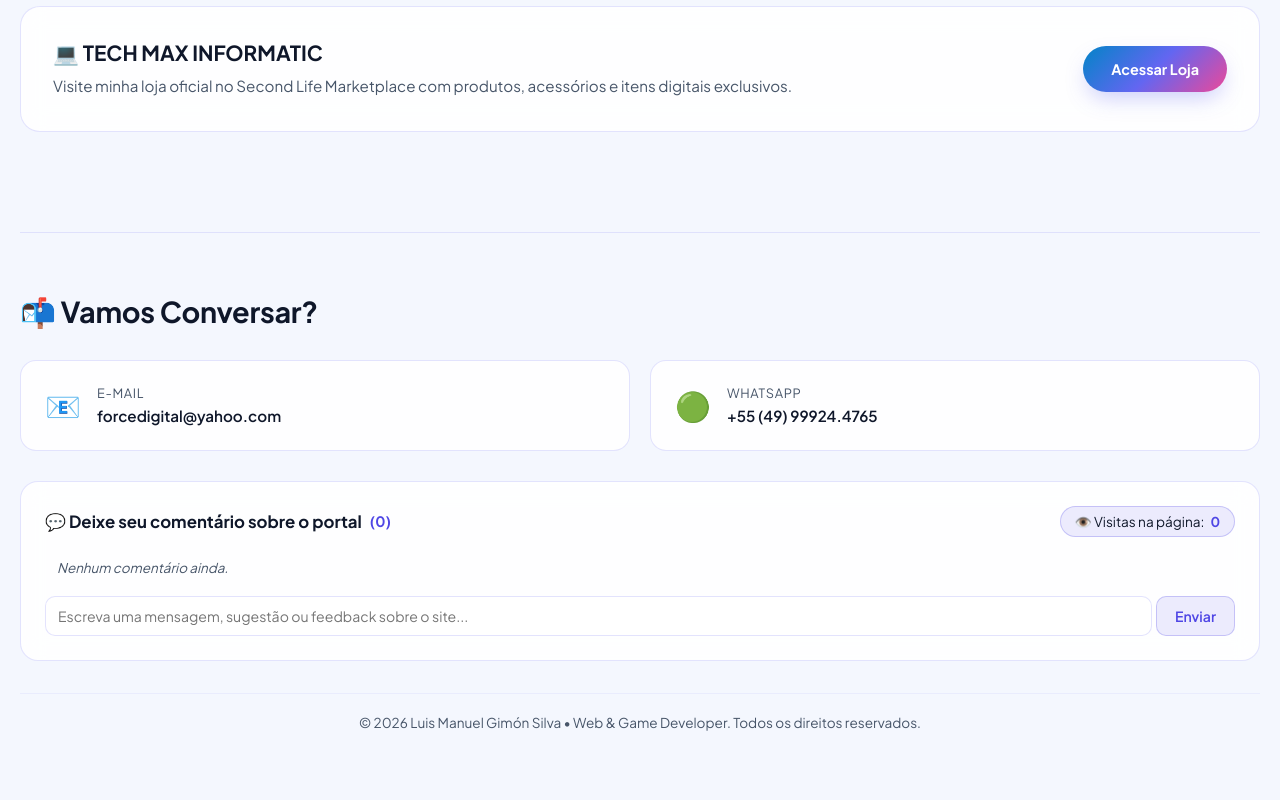
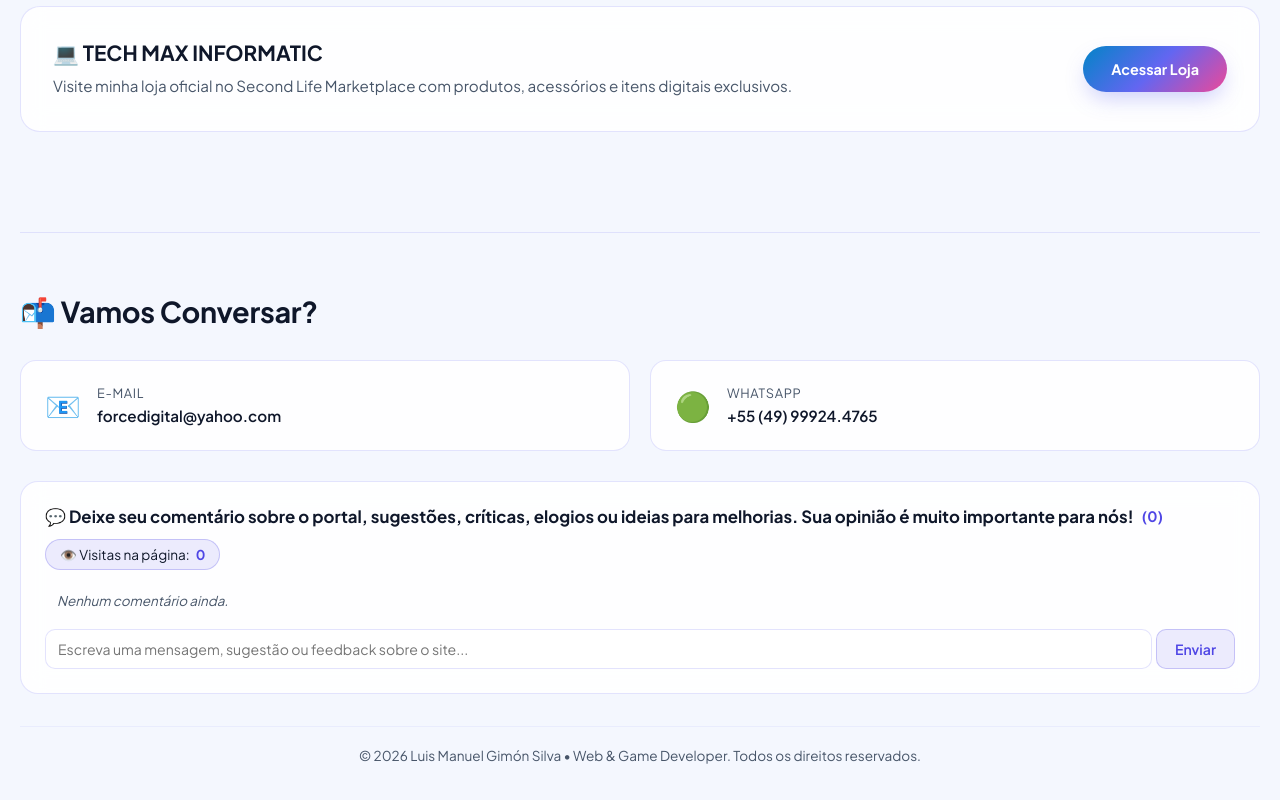
Before and after one commit to LuisGimon1972/meusitedev, a plain HTML site: page index.html in a window 1280 px wide. Shown: the part 3233-4033 px from the top of the page. Drawn offline with Linux system fonts and the light colour scheme; no server answers.

Commit message:
ideias sugerencias

```diff
--- a/index.html
+++ b/index.html
@@ -1479,7 +1479,7 @@ header {
         <div class="portal-feedback-box" id="portal-feedback">
             <div class="portal-feedback-top">
                 <div class="portal-feedback-title">
-                    <span>💬 Deixe seu comentário sobre o portal</span>
+                    <span>💬 Deixe seu comentário sobre o portal, sugestões, críticas, elogios ou ideias para melhorias. Sua opinião é muito importante para nós!  </span>
                     <span class="comment-count-badge" id="portal-comment-count" style="color: var(--primary); font-size: 0.9rem;">(0)</span>
                     <button class="toggle-comments-btn" id="portal-toggle-comments" style="display: none;">+</button>
                 </div>
```
